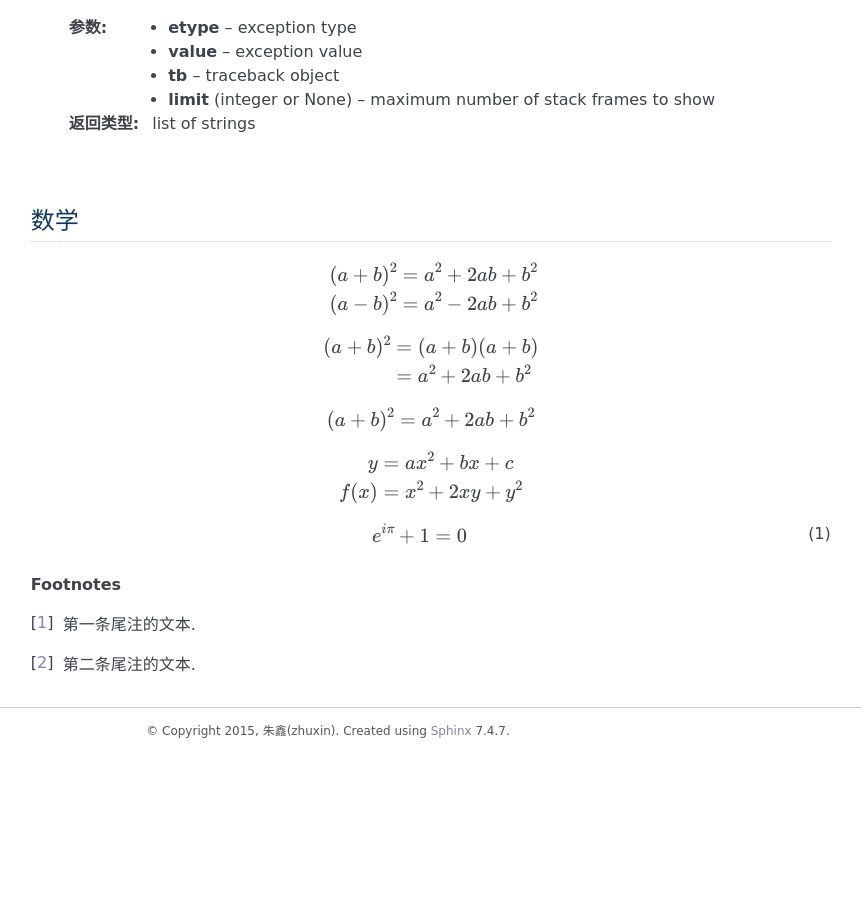
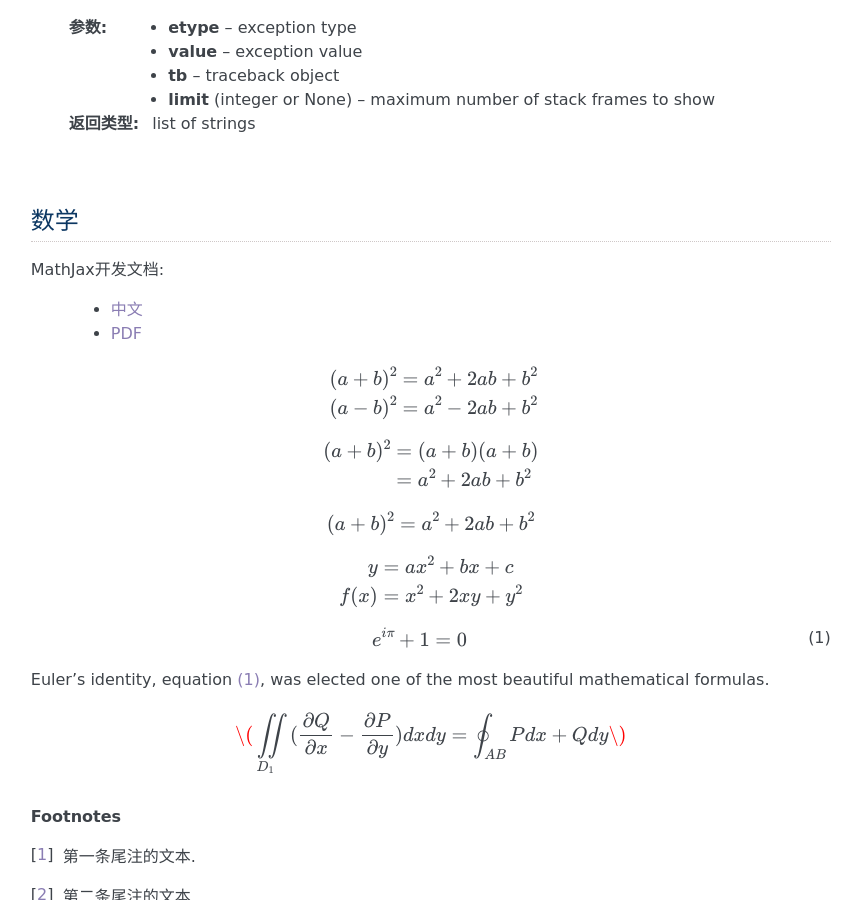
Before and after one commit to swinepig/Sphinx, a Sphinx documentation site: the page built from docs/source/helloworld.rst, in a window 1280 px wide and 900 px high, scrolled down 1905 px. Shown: the whole window, without its empty margins (312-1173 px from the left). Built offline with Sphinx 7.4.7, drawn with Linux system fonts in a browser that asks for light colours; before the commit the page ends 2656 px from its top, so only the background shows below that.

Commit message:
2015/1/22 1

```diff
--- a/docs/source/helloworld.rst
+++ b/docs/source/helloworld.rst
@@ -89,6 +89,10 @@ True   True   True
 
 数学
 ----
+MathJax开发文档:
+
+ * `中文 <https://mathjax-chinese-doc.readthedocs.org/en/latest/>`_
+ * `PDF <https://media.readthedocs.org/pdf/mathjax/v2.2-latest/mathjax.pdf/>`_
 
 .. math::
 
@@ -114,6 +118,12 @@ True   True   True
 .. math:: e^{i\pi} + 1 = 0
    :label: euler
 
+Euler's identity, equation :eq:`euler`, was elected one of the most
+beautiful mathematical formulas.
+
+.. math::
+
+   \(\iint\limits_{{D_1}} {(\frac{{\partial Q}}{{\partial x}} - \frac{{\partial P}}{{\partial y}})}dxdy = \oint_{AB} {Pdx + Qdy} \)
 
 .. rubric:: Footnotes
 
```
